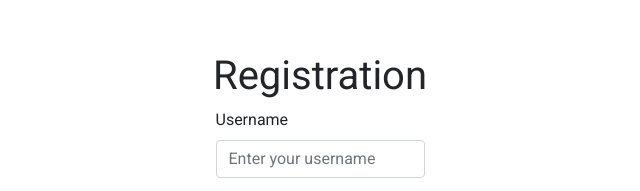
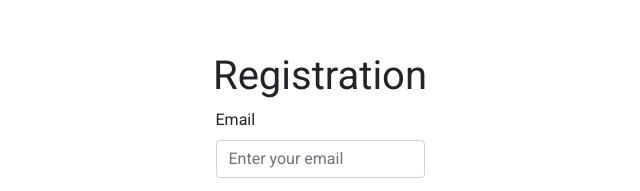
Before and after one commit to IwaLain/waites-regForm, a website: page index.html in a window 1280 px wide. Shown: the part 195-386 px from the top of the page, 320-960 px from the left. Drawn offline with nearby package versions, Linux system fonts and the light colour scheme.

Commit message:
changed credentials conditions

```diff
--- a/index.html
+++ b/index.html
@@ -17,15 +17,15 @@
         <h1>Registration</h1>
         <form action="post">
             <div class="mb-3">
-                <label class="form-label" for="reg-username">Username</label>
-                <input class="form-control" id="reg-username" type="text" placeholder="Enter your username">
+                <label class="form-label" for="reg-email">Email</label>
+                <input class="form-control" id="reg-email" type="text" placeholder="Enter your email">
             </div>
             <div class="mb-3">
                 <label class="form-label" for="reg-password">Password</label>
                 <input class="form-control" for="reg-password" type="password" placeholder="Enter your password">
             </div>
             <div class="mb-3">
-                <a href="#">Forgot a password?</a>
+                <a href="/password-reset.html">Forgot a password?</a>
             </div>
             <button class="btn btn-primary" type="submit">Register</button>
         </form>
```
